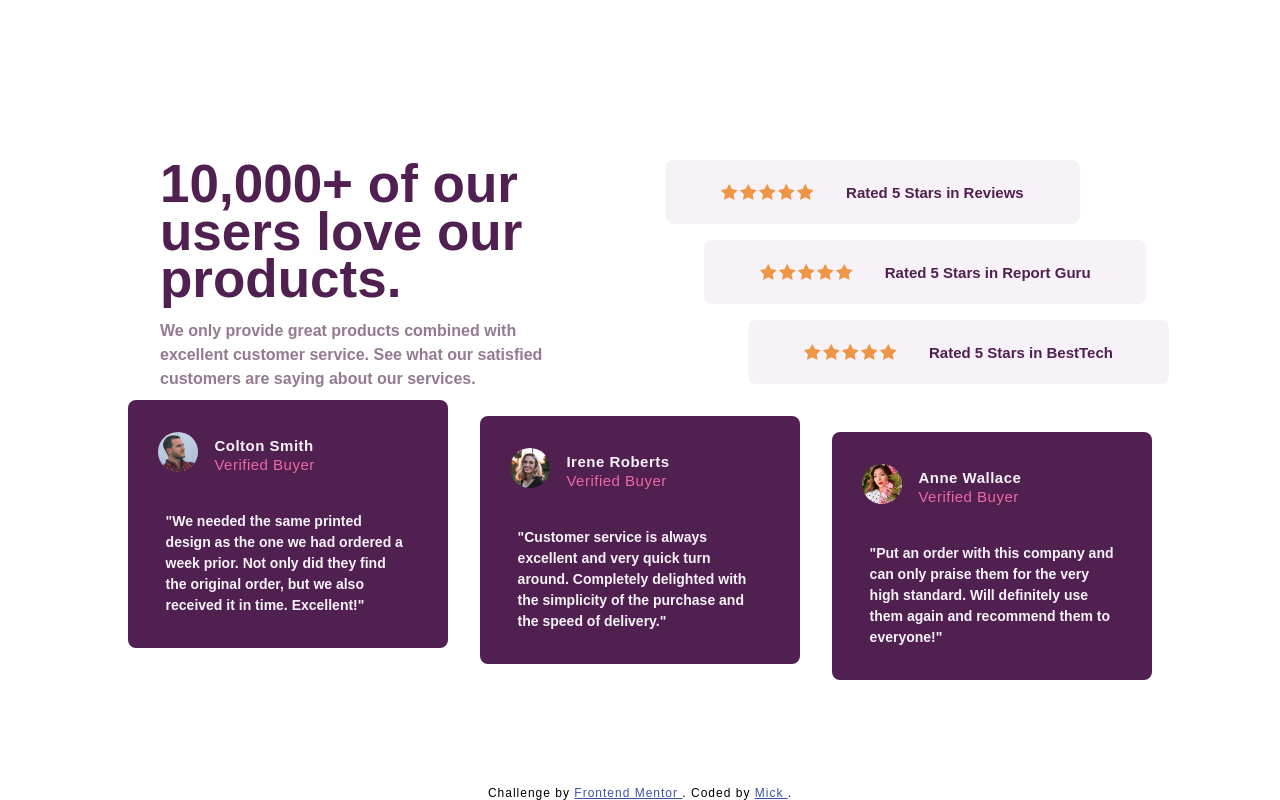
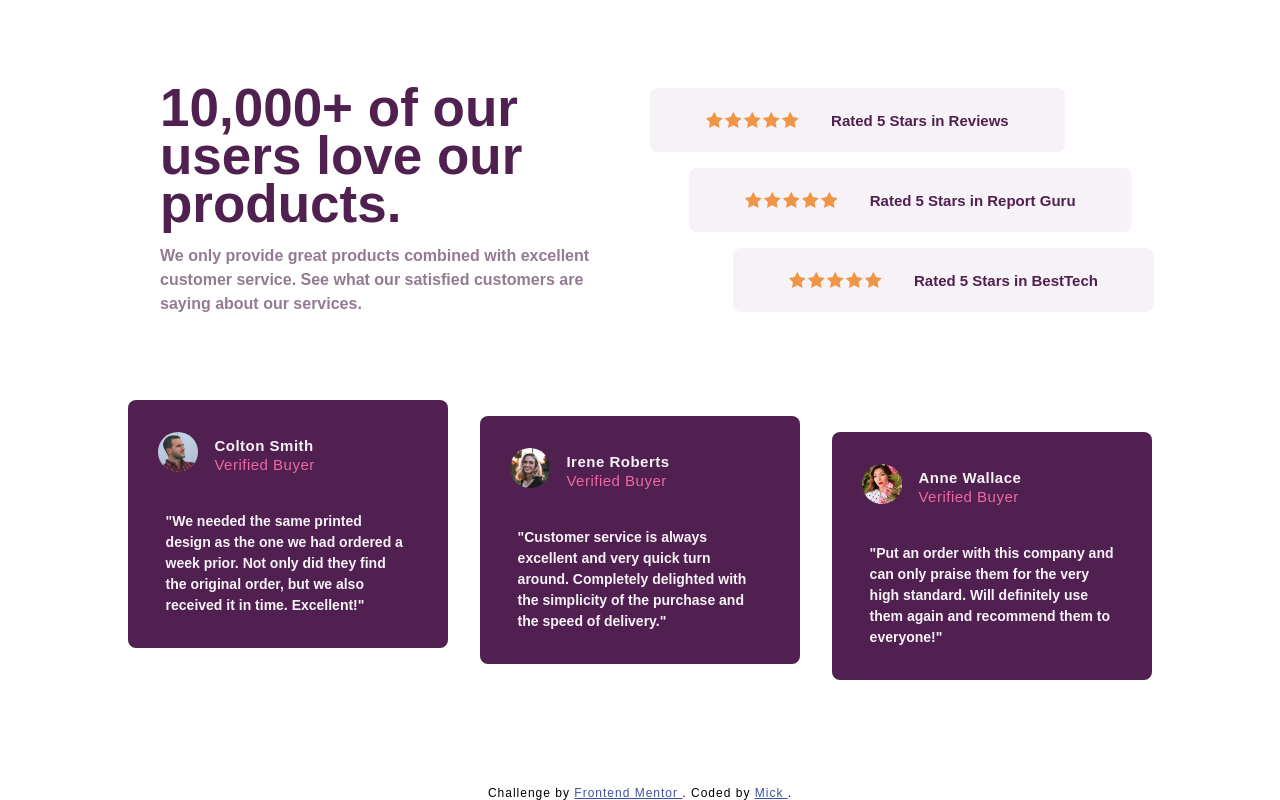
Before and after one commit to Mick-2097/social-proof, a plain HTML site: page index.html in a window 1280 px wide. Drawn offline with Linux system fonts and the light colour scheme.

Commit message:
Add files via upload

```diff
--- a/index.html
+++ b/index.html
@@ -19,6 +19,7 @@
             See what our satisfied customers are saying about our services.
           </p>
         </section>
+        <section class="list">
           <ul>
             <li>
               <p></p>
@@ -33,6 +34,7 @@
               Rated 5 Stars in BestTech
             </li>
           </ul>
+        </section>
       </div>
 
       <div class="breakpoint-bottom">
--- a/style.css
+++ b/style.css
@@ -45,6 +45,10 @@ h1 {
     font-weight: 700;
     line-height: 1.5;
     margin: 2rem auto;
+}
+.list {
+    margin: 0;
+    padding: 0;
 }
 ul {
     display: flex;
@@ -125,22 +129,31 @@ footer a {
         width: 100%;
     }
     .breakpoint-top {
+        width: 100%;
         height: 50vh;
     }
     .intro {
         text-align: left;
-        width: 400px;
-        margin: 10rem auto 1rem 2rem;
+        width: 50%;
+        margin: auto auto auto 2rem ;
     }
     h1 {
-        width: 100%;
+        width: 400px;
         font-size: 53px;
+        margin-left: 0;
     }
     .intro p {
-        margin: 1rem auto;
+        width: 450px;
+        margin: 1rem auto auto 0;
+    }
+    .list {
+        display: flex;
+        flex-direction: column;
+        width: 50%;
     }
     ul {
-        margin: 10rem auto 1rem auto;
+        margin: auto;
+        padding-right: 2rem;
     }
     li {
         display: flex;
```
Lines whose indentation alone changed are shown as unchanged.
